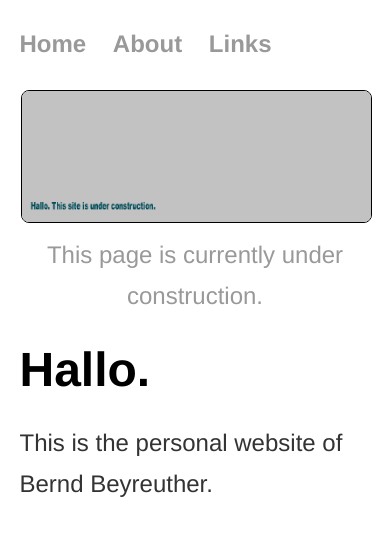
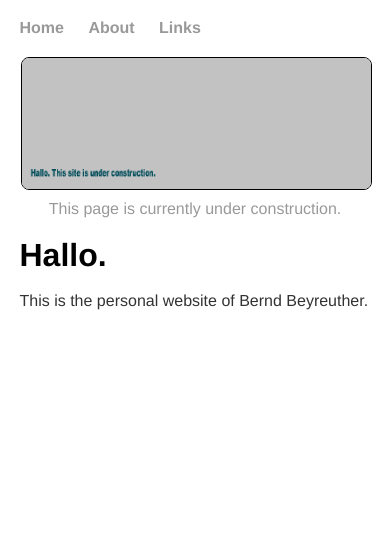
Before and after one commit to gebirgsbernd/gebirgsbernd.github.io, a Jekyll site: the page built from index.html, in a window 390 px wide. Shown: the top 536 px of the page. Built offline with Jekyll 4.4.1, drawn with Linux system fonts in a browser that asks for light colours.

Commit message:
passt besser ?

```diff
--- a/css/main.css
+++ b/css/main.css
@@ -1,5 +1,4 @@
 /* If the screen size is 601px wide or more, set the font-size of <div> to 80px */
-@media screen and (min-width: 601px) {
     body {
         font-family:'Helvetica', 'Arial', 'Sans-Serif';
         font-size: 1em;
@@ -11,10 +10,11 @@
         font-size: 2em;
         font-family:'Helvetica', 'Arial', 'Sans-Serif';
     }
-}
 
-/* If the screen size is 600px wide or less, set the font-size of <div> to 30px */
-@media screen and (max-width: 600px) {
+@media only screen
+and (min-device-width : 375px)
+and (max-device-width : 667px)
+and (orientation : portrait) {
     body {
         font-family:'Helvetica', 'Arial', 'Sans-Serif';
         font-size: 1.5em;
```
